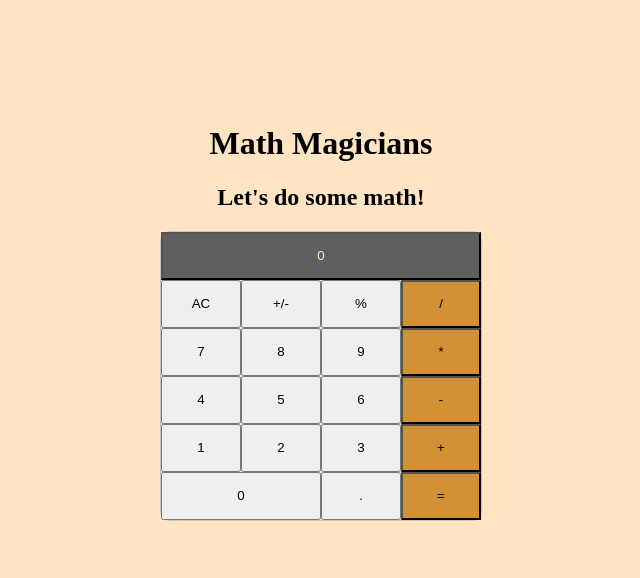
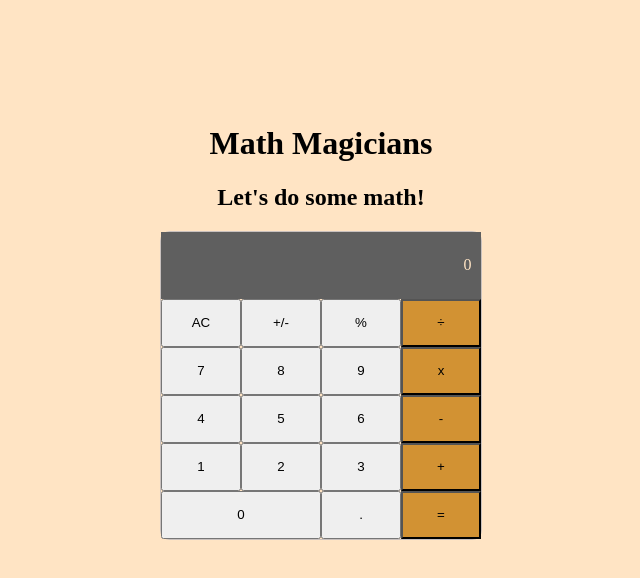
Before and after one commit to Yemisirach/Math-magicians, a React (Create React App) app: page / in a window 1280 px wide. Shown: the top 578 px of the page, without its empty margins (319-959 px from the left). Built offline with nearby package versions, Linux system fonts and the light colour scheme.

Commit message:
Add event and operate numbers from logic directory

```diff
--- a/src/App.js
+++ b/src/App.js
@@ -1,5 +1,5 @@
 import './App.css';
-import Calculator from './components/calculator';
+import Calculator from './components/Calculator';
 
 function App() {
   return (
--- a/src/components/Button.js
+++ /dev/null
@@ -1,10 +0,0 @@
-import React from 'react';
-import PropTypes from 'prop-types';
-
-export default function Button({ value }) {
-  return <input type="button" value={value} />;
-}
-
-Button.propTypes = {
-  value: PropTypes.string.isRequired,
-};
--- a/src/components/calculator.js
+++ b/src/components/calculator.js
@@ -1,45 +1,59 @@
-import React from 'react';
-import Button from './Button';
+import React, { useState } from 'react';
+import Button from '../logic/Button';
+import calculate from '../logic/Calculate';
 
 function Calculator() {
+  const [state, setState] = useState({ total: 0, next: null, operation: null });
+
+  const { total, next, operation } = state;
+
+  const clickHandler = (event) => {
+    const eventData = event.target.textContent;
+    const newState = calculate(state, eventData);
+    setState(newState);
+  };
   return (
     <div>
       <div className="mainCalculator">
         <div className="calculatorOutput">
-          <Button value="0" />
+          <div className="CalcInput">
+            {total}
+            {operation}
+            {next}
+          </div>
         </div>
         <div className="Calc_btns">
           <div className="button-col">
-            <Button value="AC" />
-            <Button value="7" />
-            <Button value="4" />
-            <Button value="1" />
+            <Button value="AC" clickCallback={clickHandler} />
+            <Button value="7" clickCallback={clickHandler} />
+            <Button value="4" clickCallback={clickHandler} />
+            <Button value="1" clickCallback={clickHandler} />
           </div>
           <div className="button-col">
-            <Button value="+/-" />
-            <Button value="8" />
-            <Button value="5" />
-            <Button value="2" />
+            <Button value="+/-" clickCallback={clickHandler} />
+            <Button value="8" clickCallback={clickHandler} />
+            <Button value="5" clickCallback={clickHandler} />
+            <Button value="2" clickCallback={clickHandler} />
           </div>
           <div className="button-col">
-            <Button value="%" />
-            <Button value="9" />
-            <Button value="6" />
-            <Button value="3" />
+            <Button value="%" clickCallback={clickHandler} />
+            <Button value="9" clickCallback={clickHandler} />
+            <Button value="6" clickCallback={clickHandler} />
+            <Button value="3" clickCallback={clickHandler} />
           </div>
           <div className="button-col last-col">
-            <Button value="/" />
-            <Button value="*" />
-            <Button value="-" />
-            <Button value="+" />
+            <Button value="÷" clickCallback={clickHandler} />
+            <Button value="x" clickCallback={clickHandler} />
+            <Button value="-" clickCallback={clickHandler} />
+            <Button value="+" clickCallback={clickHandler} />
           </div>
         </div>
         <div className="button-row">
-          <Button value="0" />
+          <Button value="0" clickCallback={clickHandler} />
           <div className="pointrow">
-            <Button value="." />
+            <Button value="." clickCallback={clickHandler} />
             <div className="last-col">
-              <Button value="=" />
+              <Button value="=" clickCallback={clickHandler} />
             </div>
           </div>
         </div>
--- a/src/css/styles.css
+++ b/src/css/styles.css
@@ -24,16 +24,25 @@
   width: 100%;
 }
 
-input {
+button {
   height: 3rem;
 }
 
-.calculatorOutput input {
+.CalcInput {
+  height: 3rem;
   width: 20rem;
   color: bisque;
   background-color: rgb(95, 95, 95);
+  padding: 0.6rem;
   display: flex;
   justify-content: end;
+  align-items: center;
+}
+
+.zero {
+  grid-area: zero;
+  grid-row: 5;
+  color: red;
 }
 
 .button-col {
@@ -43,11 +52,11 @@ input {
   flex-direction: column;
 }
 
-.button-col input {
+.button-col button {
   width: 5rem;
 }
 
-.last-col input {
+.last-col button {
   background-color: rgb(210, 146, 51);
 }
 
@@ -58,7 +67,7 @@ input {
   flex-direction: row;
 }
 
-.button-row input {
+.button-row button {
   width: 10rem;
 }
 
@@ -67,6 +76,6 @@ input {
   flex-direction: row;
 }
 
-.pointrow input {
+.pointrow button {
   width: 5rem;
 }
--- /dev/null
+++ b/src/logic/Button.js
@@ -0,0 +1,18 @@
+import React, { PureComponent } from 'react';
+import PropTypes from 'prop-types';
+
+export default class Button extends PureComponent {
+  render() {
+    const { value, clickCallback } = this.props;
+    return (
+      <button type="button" onClick={clickCallback} name={value}>
+        {value}
+      </button>
+    );
+  }
+}
+
+Button.propTypes = {
+  value: PropTypes.string.isRequired,
+  clickCallback: PropTypes.func.isRequired,
+};
--- /dev/null
+++ b/src/logic/Calculate.js
@@ -0,0 +1,133 @@
+import operate from './Operate';
+
+function isNumber(item) {
+  return !!item.match(/[0-9]+/);
+}
+
+/**
+ * Given a button name and a calculator data object, return an updated
+ * calculator data object.
+ *
+ * Calculator data object contains:
+ *   total:s      the running total
+ *   next:String       the next number to be operated on with the total
+ *   operation:String  +, -, etc.
+ */
+export default function calculate(obj, buttonName) {
+  if (buttonName === 'AC') {
+    return {
+      total: null,
+      next: null,
+      operation: null,
+    };
+  }
+
+  if (isNumber(buttonName)) {
+    if (buttonName === '0' && obj.next === '0') {
+      return {};
+    }
+    // If there is an operation, update next
+    if (obj.operation) {
+      if (obj.next && obj.next !== '0') {
+        return { ...obj, next: obj.next + buttonName };
+      }
+      return { ...obj, next: buttonName };
+    }
+    // If there is no operation, update next and clear the value
+    if (obj.next && obj.next !== '0') {
+      return {
+        next: obj.next + buttonName,
+        total: null,
+      };
+    }
+    return {
+      next: buttonName,
+      total: null,
+    };
+  }
+
+  if (buttonName === '.') {
+    if (obj.next) {
+      if (obj.next.includes('.')) {
+        return { ...obj };
+      }
+      return { ...obj, next: `${obj.next}.` };
+    }
+    if (obj.operation) {
+      return { ...obj, next: '0.' };
+    }
+    if (obj.total) {
+      if (obj.total.includes('.')) {
+        return {};
+      }
+      return { ...obj, next: `${obj.total}.` };
+    }
+    return { ...obj, next: '0.' };
+  }
+
+  if (buttonName === '=') {
+    if (obj.next && obj.operation) {
+      return {
+        total: operate(obj.total, obj.next, obj.operation),
+        next: null,
+        operation: null,
+      };
+    }
+    // '=' with no operation, nothing to do
+    return {};
+  }
+
+  if (buttonName === '+/-') {
+    if (obj.next) {
+      return { ...obj, next: (-1 * parseFloat(obj.next)).toString() };
+    }
+    if (obj.total) {
+      return { ...obj, total: (-1 * parseFloat(obj.total)).toString() };
+    }
+    return {};
+  }
+
+  // Button must be an operation
+
+  // When the user presses an operation button without having entered
+  // a number first, do nothing.
+  // if (!obj.next && !obj.total) {
+  //   return {};
+  // }
+
+  // User pressed an operation after pressing '='
+  if (!obj.next && obj.total && !obj.operation) {
+    return { ...obj, operation: buttonName };
+  }
+
+  // User pressed an operation button and there is an existing operation
+  if (obj.operation) {
+    if (obj.total && !obj.next) {
+      return { ...obj, operation: buttonName };
+    }
+
+    if (!obj.total) {
+      return { total: 0, operation: buttonName };
+    }
+
+    return {
+      total: operate(obj.total, obj.next, obj.operation),
+      next: null,
+      operation: buttonName,
+    };
+  }
+
+  // no operation yet, but the user typed one
+
+  // The user hasn't typed a number yet, just save the operation
+  if (!obj.next) {
+    return { operation: buttonName };
+  }
+
+  // save the operation and shift 'next' into 'total'
+  return {
+    total: obj.next,
+    next: null,
+    operation: buttonName,
+  };
+}
--- /dev/null
+++ b/src/logic/Operate.js
@@ -0,0 +1,30 @@
+import Big from 'big.js';
+
+export default function operate(numberOne, numberTwo, operation) {
+  const one = Big(numberOne);
+  const two = Big(numberTwo);
+  if (operation === '+') {
+    return one.plus(two).toString();
+  }
+  if (operation === '-') {
+    return one.minus(two).toString();
+  }
+  if (operation === 'x') {
+    return one.times(two).toString();
+  }
+  if (operation === '÷') {
+    try {
+      return one.div(two).toString();
+    } catch (err) {
+      return "Can't divide by 0.";
+    }
+  }
+  if (operation === '%') {
+    try {
+      return one.mod(two).toString();
+    } catch (err) {
+      return "Can't find modulo as can't divide by 0.";
+    }
+  }
+  throw Error(`Unknown operation '${operation}'`);
+}
```
Also changed, not shown: package.json (+8 -1 lines), 1 other file (tests, documents, lock files or other folders).
